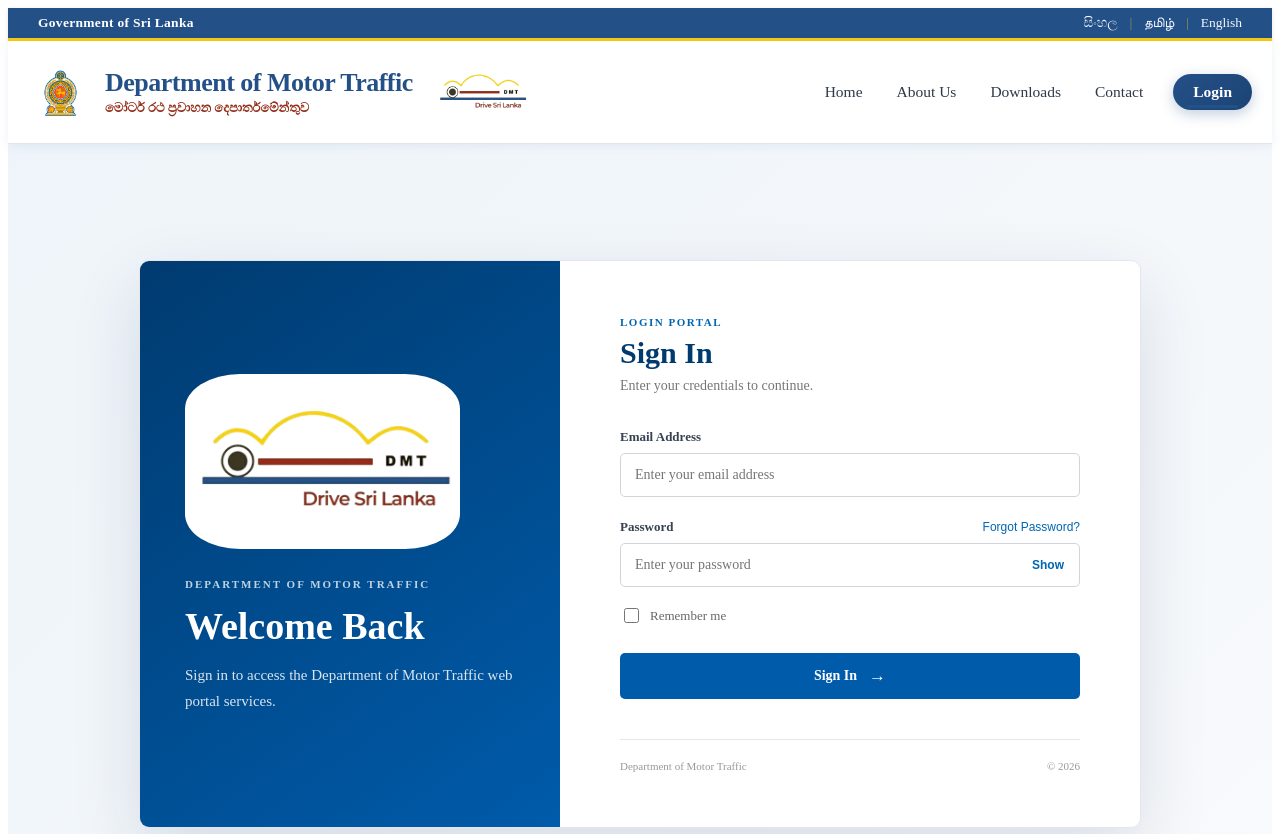
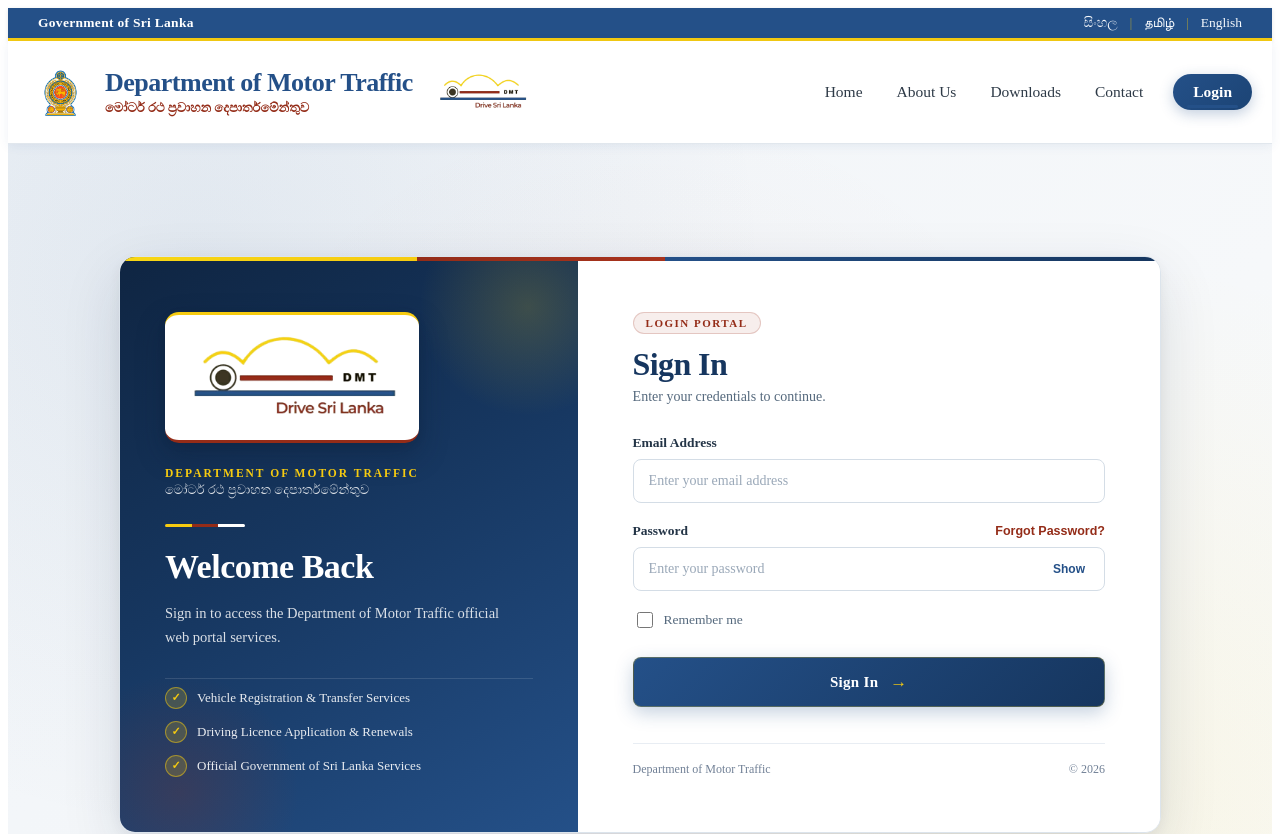
Before and after one commit to sandun80/DMT-SIte, a React (Vite) app in the folder client/: page /login in a window 1280 px wide. Shown: the top 834 px of the page. Built offline with nearby package versions, Linux system fonts and the light colour scheme.

Commit message:
feat: redesign login page with official DMT branding, color palette, and feature highlights

```diff
--- a/client/src/pages/Login.jsx
+++ b/client/src/pages/Login.jsx
@@ -1,6 +1,6 @@
 import { useState } from "react";
 import dmtLogo from "../assets/DMT_logo.png";
-import emblem from "../assets/Emblem.png"
+import emblem from "../assets/Emblem.png";
 import "../styles/Login.css";
 
 function Login() {
@@ -16,28 +16,62 @@ function Login() {
     return (
         <div className="dmt-login-page">
             <div className="dmt-login-card">
+                {/* Top brand color stripe representing logo colors */}
+                <div className="dmt-card-top-stripe">
+                    <span className="stripe-segment stripe-yellow"></span>
+                    <span className="stripe-segment stripe-maroon"></span>
+                    <span className="stripe-segment stripe-blue"></span>
+                </div>
+
                 {/* LEFT SIDE */}
                 <div className="dmt-login-info">
-                    <div className="dmt-login-logo">
-                        <img src={dmtLogo} alt="Department of Motor Traffic" />
+                    <div className="dmt-login-logo-wrapper">
+                        <div className="dmt-login-logo-card">
+                            <img src={dmtLogo} alt="Department of Motor Traffic Logo" />
+                        </div>
                     </div>
 
-                    <span className="dmt-login-label">
-                        DEPARTMENT OF MOTOR TRAFFIC
-                    </span>
+                    <div className="dmt-login-branding">
+                        <span className="dmt-login-label">
+                            DEPARTMENT OF MOTOR TRAFFIC
+                        </span>
+                        <span className="dmt-login-label-si">
+                            මෝටර් රථ ප්‍රවාහන දෙපාර්තමේන්තුව
+                        </span>
+                    </div>
+
+                    <div className="dmt-login-divider">
+                        <span className="divider-yellow"></span>
+                        <span className="divider-maroon"></span>
+                        <span className="divider-blue"></span>
+                    </div>
 
                     <h1>Welcome Back</h1>
 
                     <p>
-                        Sign in to access the Department of Motor Traffic web
-                        portal services.
+                        Sign in to access the Department of Motor Traffic official web portal services.
                     </p>
+
+                    <div className="dmt-login-features">
+                        <div className="dmt-login-feature-item">
+                            <span className="feature-check">✓</span>
+                            <span>Vehicle Registration & Transfer Services</span>
+                        </div>
+                        <div className="dmt-login-feature-item">
+                            <span className="feature-check">✓</span>
+                            <span>Driving Licence Application & Renewals</span>
+                        </div>
+                        <div className="dmt-login-feature-item">
+                            <span className="feature-check">✓</span>
+                            <span>Official Government of Sri Lanka Services</span>
+                        </div>
+                    </div>
                 </div>
 
                 {/* RIGHT SIDE */}
                 <div className="dmt-login-form-container">
                     <div className="dmt-login-form-header">
-                        <span>LOGIN PORTAL</span>
+                        <span className="dmt-portal-tag">LOGIN PORTAL</span>
 
                         <h2>Sign In</h2>
 
@@ -101,8 +135,8 @@ function Login() {
 
                         {/* LOGIN */}
                         <button type="submit" className="dmt-login-button">
-                            Sign In
-                            <span>→</span>
+                            <span>Sign In</span>
+                            <span className="dmt-button-arrow">→</span>
                         </button>
                     </form>
 
--- a/client/src/styles/Login.css
+++ b/client/src/styles/Login.css
@@ -1,26 +1,42 @@
 /* =========================================
-   LOGIN PAGE
+   DMT LOGIN PAGE
+   Color Palette derived directly from DMT Logo:
+   - Yellow Arcs:     #f6cb10 / #f7d615 (Golden Amber)
+   - Middle Beam:     #942c18 (Maroon / Crimson Red)
+   - Bottom Stripe:   #245088 (Official Government Navy Blue)
+   - DMT Typography:  #1e293b / #2e3a47 (Charcoal Dark)
 ========================================= */
+
+:root {
+    --dmt-blue-primary: #245088;
+    --dmt-blue-dark: #16365f;
+    --dmt-blue-deep: #0f2542;
+    --dmt-blue-light: #3567a8;
+    --dmt-maroon: #942c18;
+    --dmt-maroon-dark: #7a2212;
+    --dmt-maroon-light: #b03820;
+    --dmt-yellow: #f6cb10;
+    --dmt-yellow-bright: #f7d615;
+    --dmt-yellow-glow: rgba(246, 203, 16, 0.25);
+    --dmt-text-dark: #1e293b;
+    --dmt-text-muted: #55697d;
+    --dmt-border-light: #e2e8f0;
+}
 
 .dmt-login-page {
     min-height: 100vh;
-
     display: flex;
     align-items: center;
     justify-content: center;
-
-    padding: 40px 25px;
-
+    padding: 50px 24px;
     background:
-        linear-gradient(
-            135deg,
-            #eef4f9,
-            #f8fafc
-        );
-
+        radial-gradient(circle at 15% 15%, rgba(36, 80, 136, 0.08) 0%, transparent 45%),
+        radial-gradient(circle at 85% 85%, rgba(246, 203, 16, 0.09) 0%, transparent 45%),
+        radial-gradient(circle at 50% 50%, rgba(148, 44, 24, 0.04) 0%, transparent 60%),
+        linear-gradient(135deg, #f0f4f8 0%, #f9fafb 100%);
     box-sizing: border-box;
+    position: relative;
 }
-
 
 /* =========================================
    LOGIN CARD
@@ -28,215 +44,300 @@
 
 .dmt-login-card {
     width: 100%;
-    max-width: 1000px;
-
+    max-width: 1040px;
     display: grid;
-    grid-template-columns: 42% 58%;
-
+    grid-template-columns: 44% 56%;
+    position: relative;
     overflow: hidden;
-
-    background: white;
-
-    border: 1px solid #e1e7ed;
-    border-radius: 10px;
-
+    background: #ffffff;
+    border-radius: 16px;
+    border: 1px solid #dce4ec;
     box-shadow:
-        0 25px 70px rgba(0, 35, 70, 0.12);
-
-    animation: loginCardAppear 0.7s ease-out forwards;
+        0 20px 60px rgba(15, 37, 66, 0.12),
+        0 4px 16px rgba(15, 37, 66, 0.06);
+    animation: loginCardAppear 0.65s cubic-bezier(0.16, 1, 0.3, 1) forwards;
 }
 
+/* TOP SIGNATURE STRIPE (Yellow / Maroon / Blue from DMT Logo) */
+.dmt-card-top-stripe {
+    position: absolute;
+    top: 0;
+    left: 0;
+    right: 0;
+    height: 4px;
+    display: flex;
+    z-index: 20;
+}
+
+.stripe-segment {
+    height: 100%;
+}
+
+.stripe-yellow {
+    flex: 1.2;
+    background: linear-gradient(90deg, #f7d615, #f6cb10);
+}
+
+.stripe-maroon {
+    flex: 1;
+    background: linear-gradient(90deg, #942c18, #a8331d);
+}
+
+.stripe-blue {
+    flex: 2;
+    background: linear-gradient(90deg, #245088, #16365f);
+}
 
 /* =========================================
    LEFT INFORMATION PANEL
 ========================================= */
 
 .dmt-login-info {
+    position: relative;
+    overflow: hidden;
     display: flex;
     flex-direction: column;
     justify-content: center;
-
     padding: 55px 45px;
-
-    background:
-        linear-gradient(
-            145deg,
-            #003b70,
-            #005baa
-        );
-
-    color: white;
-
-    position: relative;
+    background: linear-gradient(150deg, #0f2542 0%, #16365f 45%, #245088 100%);
+    color: #ffffff;
 }
 
-
-/* LOGO */
-
-.dmt-login-logo {
-    margin-bottom: 25px;
+/* Ambient Logo Glow Accents */
+.dmt-login-info::before {
+    content: "";
+    position: absolute;
+    top: -60px;
+    right: -60px;
+    width: 220px;
+    height: 220px;
+    border-radius: 50%;
+    background: radial-gradient(circle, rgba(246, 203, 16, 0.18) 0%, transparent 70%);
+    pointer-events: none;
 }
 
-.dmt-login-logo img {
-    width: 275px;
-    height: 175px;
-
-    object-fit: contain;
-
-   background-color: white;
-    padding: 8px;
-
-    border-radius: 20%;
-
-    box-sizing: border-box;
+.dmt-login-info::after {
+    content: "";
+    position: absolute;
+    bottom: -80px;
+    left: -60px;
+    width: 240px;
+    height: 240px;
+    border-radius: 50%;
+    background: radial-gradient(circle, rgba(148, 44, 24, 0.22) 0%, transparent 70%);
+    pointer-events: none;
 }
 
+/* LOGO CARD BADGE */
+.dmt-login-logo-wrapper {
+    position: relative;
+    z-index: 2;
+    margin-bottom: 24px;
+}
 
-/* LABEL */
+.dmt-login-logo-card {
+    display: inline-flex;
+    align-items: center;
+    justify-content: center;
+    background: #ffffff;
+    padding: 14px 22px;
+    border-radius: 14px;
+    box-shadow:
+        0 12px 28px rgba(11, 28, 54, 0.35),
+        0 2px 8px rgba(0, 0, 0, 0.08);
+    border-top: 3px solid #f6cb10;
+    border-bottom: 3px solid #942c18;
+    transition: transform 0.3s ease, box-shadow 0.3s ease;
+}
+
+.dmt-login-logo-card:hover {
+    transform: translateY(-2px);
+    box-shadow:
+        0 16px 36px rgba(11, 28, 54, 0.42),
+        0 0 18px rgba(246, 203, 16, 0.3);
+}
+
+.dmt-login-logo-card img {
+    width: 210px;
+    max-width: 100%;
+    height: auto;
+    display: block;
+    object-fit: contain;
+}
+
+/* BRANDING LABELS */
+.dmt-login-branding {
+    position: relative;
+    z-index: 2;
+    margin-bottom: 12px;
+}
 
 .dmt-login-label {
-    margin-bottom: 15px;
+    display: block;
+    font-size: 11.5px;
+    font-weight: 700;
+    letter-spacing: 2px;
+    color: #f6cb10;
+    text-transform: uppercase;
+}
 
+.dmt-login-label-si {
+    display: block;
+    font-size: 13px;
+    color: rgba(255, 255, 255, 0.85);
+    font-weight: 500;
+    margin-top: 3px;
+}
+
+/* DIVIDER STRIPE */
+.dmt-login-divider {
+    display: flex;
+    width: 80px;
+    height: 3px;
+    border-radius: 2px;
+    overflow: hidden;
+    margin: 14px 0 20px;
+    position: relative;
+    z-index: 2;
+}
+
+.divider-yellow {
+    flex: 1;
+    background: #f6cb10;
+}
+
+.divider-maroon {
+    flex: 1;
+    background: #942c18;
+}
+
+.divider-blue {
+    flex: 1;
+    background: #ffffff;
+}
+
+/* TITLE & DESCRIPTION */
+.dmt-login-info h1 {
+    margin: 0 0 14px;
+    font-size: 34px;
+    font-weight: 700;
+    line-height: 1.2;
+    color: #ffffff;
+    position: relative;
+    z-index: 2;
+    letter-spacing: -0.5px;
+}
+
+.dmt-login-info p {
+    max-width: 360px;
+    margin: 0 0 28px;
+    font-size: 14.5px;
+    line-height: 1.65;
+    color: rgba(255, 255, 255, 0.84);
+    position: relative;
+    z-index: 2;
+}
+
+/* FEATURES LIST */
+.dmt-login-features {
+    display: flex;
+    flex-direction: column;
+    gap: 12px;
+    position: relative;
+    z-index: 2;
+    padding-top: 8px;
+    border-top: 1px solid rgba(255, 255, 255, 0.12);
+}
+
+.dmt-login-feature-item {
+    display: flex;
+    align-items: center;
+    gap: 10px;
+    font-size: 13px;
+    color: rgba(255, 255, 255, 0.9);
+}
+
+.feature-check {
+    display: inline-flex;
+    align-items: center;
+    justify-content: center;
+    width: 20px;
+    height: 20px;
+    border-radius: 50%;
+    background: rgba(246, 203, 16, 0.18);
+    border: 1px solid rgba(246, 203, 16, 0.5);
+    color: #f6cb10;
     font-size: 11px;
     font-weight: 700;
-
-    letter-spacing: 2px;
-
-    opacity: 0.75;
+    flex-shrink: 0;
 }
 
-
-/* TITLE */
-
-.dmt-login-info h1 {
-    margin: 0 0 15px;
-
-    font-size: 38px;
-    line-height: 1.15;
-}
-
-
-/* DESCRIPTION */
-
-.dmt-login-info p {
-    max-width: 350px;
-
-    margin: 0;
-
-    font-size: 15px;
-
-    line-height: 1.7;
-
-    color: rgba(255, 255, 255, 0.85);
-}
-
-
-/* LINE */
-
-.dmt-login-line {
-    width: 45px;
-    height: 2px;
-
-    margin: 30px 0 18px;
-
-    background: rgba(255, 255, 255, 0.7);
-}
-
-
-/* SMALL TEXT */
-
-.dmt-login-info small {
-    font-size: 12px;
-
-    color: rgba(255, 255, 255, 0.65);
-}
-
-
 /* =========================================
-   FORM CONTAINER
+   RIGHT SIDE - FORM CONTAINER
 ========================================= */
 
 .dmt-login-form-container {
-    padding: 55px 60px;
-
+    padding: 55px 55px;
     display: flex;
     flex-direction: column;
     justify-content: center;
+    background: #ffffff;
 }
 
-
-/* =========================================
-   FORM HEADER
-========================================= */
-
+/* FORM HEADER */
 .dmt-login-form-header {
-    margin-bottom: 35px;
+    margin-bottom: 30px;
 }
 
-.dmt-login-form-header span {
-    display: block;
-
-    margin-bottom: 8px;
-
-    color: #0066b3;
-
+.dmt-portal-tag {
+    display: inline-block;
+    padding: 4px 12px;
+    border-radius: 999px;
+    background: rgba(148, 44, 24, 0.08);
+    border: 1px solid rgba(148, 44, 24, 0.2);
+    color: #942c18;
     font-size: 11px;
     font-weight: 700;
-
     letter-spacing: 1.5px;
+    text-transform: uppercase;
+    margin-bottom: 12px;
 }
 
 .dmt-login-form-header h2 {
-    margin: 0 0 8px;
-
-    color: #003b70;
-
-    font-size: 30px;
+    margin: 0 0 6px;
+    color: #16365f;
+    font-size: 32px;
+    font-weight: 700;
+    letter-spacing: -0.6px;
 }
 
 .dmt-login-form-header p {
     margin: 0;
-
-    color: #777;
-
+    color: #55697d;
     font-size: 14px;
 }
 
-
 /* =========================================
-   FORM
+   FORM ELEMENTS
 ========================================= */
 
 .dmt-login-form {
     display: flex;
     flex-direction: column;
-
-    gap: 22px;
+    gap: 20px;
 }
-
-
-/* =========================================
-   INPUT GROUP
-========================================= */
 
 .dmt-login-input-group {
     display: flex;
     flex-direction: column;
-
     gap: 8px;
 }
 
 .dmt-login-input-group label {
-    color: #374151;
-
-    font-size: 13px;
+    color: #243547;
+    font-size: 13.5px;
     font-weight: 600;
 }
-
-
-/* =========================================
-   PASSWORD LABEL
-========================================= */
 
 .dmt-login-password-label {
     display: flex;
@@ -246,171 +347,144 @@
 
 .dmt-login-forgot {
     padding: 0;
-
     border: none;
-
     background: transparent;
-
-    color: #0066b3;
-
-    font-size: 12px;
-
+    color: #942c18;
+    font-size: 12.5px;
+    font-weight: 600;
     cursor: pointer;
+    transition: color 0.2s ease;
 }
 
 .dmt-login-forgot:hover {
+    color: #7a2212;
     text-decoration: underline;
 }
 
-
-/* =========================================
-   INPUT
-========================================= */
-
 .dmt-login-input-group input {
     width: 100%;
-
-    padding: 13px 14px;
-
+    padding: 13px 15px;
     box-sizing: border-box;
-
-    border: 1px solid #d1d5db;
-    border-radius: 5px;
-
-    background: white;
-
-    color: #333;
-
+    border: 1.5px solid #d4dde6;
+    border-radius: 8px;
+    background: #ffffff;
+    color: #1e293b;
     font-family: inherit;
     font-size: 14px;
+    outline: none;
+    transition: border-color 0.2s ease, box-shadow 0.2s ease;
+}
 
-    outline: none;
-
-    transition:
-        border-color 0.2s ease,
-        box-shadow 0.2s ease;
+.dmt-login-input-group input::placeholder {
+    color: #9aa8b8;
 }
 
 .dmt-login-input-group input:focus {
-    border-color: #0066b3;
-
-    box-shadow:
-        0 0 0 3px rgba(0, 102, 179, 0.08);
+    border-color: #245088;
+    box-shadow: 0 0 0 3.5px rgba(36, 80, 136, 0.12);
 }
-
-
-/* =========================================
-   PASSWORD
-========================================= */
 
 .dmt-login-password-wrapper {
     position: relative;
 }
 
 .dmt-login-password-wrapper input {
-    padding-right: 65px;
+    padding-right: 68px;
 }
 
 .dmt-login-show-password {
     position: absolute;
-
     right: 12px;
     top: 50%;
-
     transform: translateY(-50%);
-
-    padding: 4px;
-
+    padding: 5px 8px;
     border: none;
-
     background: transparent;
-
-    color: #0066b3;
-
+    color: #245088;
     font-size: 12px;
     font-weight: 600;
-
     cursor: pointer;
+    border-radius: 4px;
+    transition: color 0.2s ease, background 0.2s ease;
 }
 
+.dmt-login-show-password:hover {
+    color: #942c18;
+    background: rgba(36, 80, 136, 0.06);
+}
 
-/* =========================================
-   REMEMBER ME
-========================================= */
-
+/* REMEMBER ME */
 .dmt-login-options {
     display: flex;
     justify-content: space-between;
-
-    margin-top: -4px;
+    align-items: center;
+    margin-top: -2px;
 }
 
 .dmt-login-remember {
     display: flex;
     align-items: center;
+    gap: 8px;
+    color: #55697d;
+    font-size: 13.5px;
+    cursor: pointer;
+    user-select: none;
+}
 
-    gap: 8px;
-
-    color: #666;
-
-    font-size: 13px;
-
+.dmt-login-remember input {
+    width: 16px;
+    height: 16px;
+    accent-color: #245088;
     cursor: pointer;
 }
 
-.dmt-login-remember input {
-    width: 15px;
-    height: 15px;
-
-    accent-color: #0066b3;
-}
-
-
 /* =========================================
-   LOGIN BUTTON
+   LOGIN BUTTON (Branded Gradient)
 ========================================= */
 
 .dmt-login-button {
     width: 100%;
-
     display: flex;
     align-items: center;
     justify-content: center;
-
     gap: 12px;
-
-    padding: 13px 20px;
-
-    margin-top: 5px;
-
+    padding: 14px 22px;
+    margin-top: 6px;
     border: none;
-    border-radius: 5px;
-
-    background: #005baa;
-
-    color: white;
-
+    border-radius: 8px;
+    background: linear-gradient(135deg, #245088 0%, #16365f 100%);
+    color: #ffffff;
     font-family: inherit;
-    font-size: 14px;
+    font-size: 15px;
     font-weight: 600;
-
+    letter-spacing: 0.3px;
     cursor: pointer;
-
-    transition:
-        background 0.2s ease,
-        transform 0.2s ease;
+    box-shadow: 0 6px 18px rgba(36, 80, 136, 0.26);
+    border: 1px solid rgba(246, 203, 16, 0.25);
+    transition: all 0.25s ease;
 }
 
 .dmt-login-button:hover {
-    background: #003b70;
-
-    transform: translateY(-1px);
+    background: linear-gradient(135deg, #16365f 0%, #942c18 100%);
+    box-shadow: 0 8px 24px rgba(148, 44, 24, 0.32);
+    transform: translateY(-1.5px);
+    border-color: rgba(246, 203, 16, 0.45);
 }
 
-.dmt-login-button span {
-    font-size: 17px;
+.dmt-login-button:active {
+    transform: translateY(0);
 }
 
+.dmt-button-arrow {
+    color: #f6cb10;
+    font-size: 17px;
+    font-weight: 700;
+    transition: transform 0.2s ease;
+}
+
+.dmt-login-button:hover .dmt-button-arrow {
+    transform: translateX(4px);
+}
 
 /* =========================================
    FOOTER
@@ -419,93 +493,81 @@
 .dmt-login-footer {
     display: flex;
     justify-content: space-between;
-
-    margin-top: 40px;
-    padding-top: 20px;
-
-    border-top: 1px solid #e5e7eb;
-
-    color: #999;
-
-    font-size: 11px;
+    margin-top: 36px;
+    padding-top: 18px;
+    border-top: 1px solid #e8edf3;
+    color: #718096;
+    font-size: 12px;
+    font-weight: 500;
 }
 
-
 /* =========================================
-   ANIMATION
+   ANIMATIONS & RESPONSIVE
 ========================================= */
 
 @keyframes loginCardAppear {
-
     from {
         opacity: 0;
-
-        transform:
-            translateY(30px)
-            scale(0.98);
+        transform: translateY(24px) scale(0.985);
     }
-
     to {
         opacity: 1;
-
-        transform:
-            translateY(0)
-            scale(1);
+        transform: translateY(0) scale(1);
     }
-
 }
 
-
-/* =========================================
-   MOBILE
-========================================= */
-
-@media (max-width: 750px) {
-
+@media (max-width: 860px) {
     .dmt-login-page {
-        padding: 20px;
+        padding: 30px 20px;
     }
 
     .dmt-login-card {
         grid-template-columns: 1fr;
+        max-width: 520px;
     }
 
     .dmt-login-info {
-        padding: 35px 30px;
-    }
-
-    .dmt-login-info h1 {
-        font-size: 30px;
+        padding: 40px 32px;
+        text-align: center;
+        align-items: center;
     }
 
     .dmt-login-info p {
         max-width: none;
     }
 
-    .dmt-login-form-container {
-        padding: 40px 30px;
+    .dmt-login-features {
+        align-items: flex-start;
+        text-align: left;
+        width: 100%;
+        max-width: 320px;
     }
 
+    .dmt-login-form-container {
+        padding: 40px 32px;
+    }
 }
 
-
-@media (max-width: 450px) {
-
+@media (max-width: 480px) {
     .dmt-login-page {
-        padding: 10px;
+        padding: 16px 12px;
     }
 
     .dmt-login-info {
-        padding: 30px 25px;
+        padding: 32px 20px;
+    }
+
+    .dmt-login-info h1 {
+        font-size: 28px;
     }
 
     .dmt-login-form-container {
-        padding: 35px 22px;
+        padding: 32px 20px;
     }
 
     .dmt-login-footer {
         flex-direction: column;
-        gap: 5px;
+        gap: 6px;
+        text-align: center;
     }
-
 }
```
